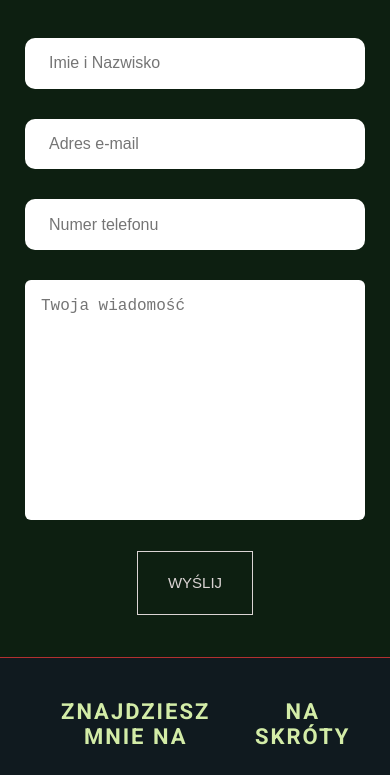
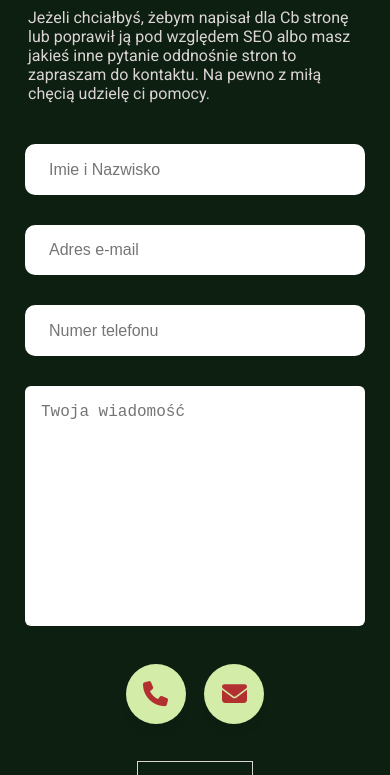
Before and after one commit to MrKacyk/Portfolio.Kacyk, a website: page kontakt.html in a window 390 px wide. Shown: the part 173-948 px from the top of the page. Drawn offline with Linux system fonts and the light colour scheme; some packages are replaced by stand-ins of ours; a web font is replaced by a local one.

Commit message:
dodawania nowej sekcji w kontakt

```diff
--- a/kontakt.html
+++ b/kontakt.html
@@ -53,6 +53,11 @@
         <section class="contact">
             <div class="wrapper">
                 <h2 class="contact__text">Wyśli Zapytanie</h2>
+                <div class="contact__boxes">
+                    <p class="contact__boxes-page">Jeżeli chciałbyś, żebym napisał dla Cb stronę lub poprawił ją pod
+                        względem SEO albo masz jakieś inne pytanie oddnośnie stron to zapraszam do kontaktu. Na pewno z
+                        miłą chęcią udzielę ci pomocy.</p>
+                </div>
                 <div class="contact__box">
                     <div class="contact__box-first">
                         <div class="labelDiv">
@@ -70,13 +75,30 @@
 
                     <div class="contact__box-second">
                         <div class="labelDiv">
-                            <textarea name="content"  rows="10" maxlength="10000"
+                            <textarea name="content" rows="10" maxlength="10000"
                                 placeholder="Twoja wiadomość"></textarea>
                         </div>
                     </div>
 
                 </div>
                 <div class="contact__box-third">
+                    <div class="space">
+
+                        <div class="wrapperr">
+                            <div class="button">
+                                <div class="icon">
+                                    <i class="fas fa-regular fa-phone"></i>
+                                </div>
+                                <span>730-249-416</span>
+                            </div>
+                            <div class="button">
+                                <div class="icon">
+                                    <i class="fas fa-regular fa-envelope"></i>
+                                </div>
+                                <span>patrolos994@gmail.com</span>
+                            </div>
+                        </div>
+                    </div>
                     <button class="btn">Wyślij</button>
                 </div>
             </div>
@@ -91,7 +113,8 @@
                     <div class="footer__boxe">
                         <h3 class="footer__box-title"> znajdziesz mnie na</h3>
                         <div class="footer__box-social">
-                            <a href="#" class="footer__box-link"><i class="fab fa-twitter-square"></i></a>
+                            <a href="https://github.com/MrKacyk" class="footer__box-link" target="_blank"><i
+                                    class="fab fa-brands fa-github"></i></a>
                             <a href="http://www.facebook.com/patryk.kacperek.1/" class="footer__box-link"
                                 target="_blank"><i class="fab fa-facebook-square"></i></a>
                             <a href="https://www.instagram.com/mrkacyk94/" class="footer__box-link" target="_blank"><i
--- a/src/sass/_colors.scss
+++ b/src/sass/_colors.scss
@@ -1,6 +1,6 @@
 $mainColors: #191A19;
 $textColor: #06090a;
-$text2Color: #D3ECA7;
+$text2Color: #d3eca7;
 $text3Color: #ff3737;
 $pure-white: #dbd4d4;
 $navColor: #0d1f11;
--- a/src/sass/_small.scss
+++ b/src/sass/_small.scss
@@ -201,6 +201,12 @@
                 bottom: 13%;
             }
         }
+		&__boxes {
+			padding: 0 2em;
+			&-page{
+				font-size: 1.6rem;
+			}
+		}
 		&__box {
 			flex-direction: column;
             justify-content: center;
@@ -217,7 +223,23 @@
                 }
             }
             &-third {
-                justify-content: center;
+				flex-direction: column;
+				padding: 0;
+				margin: 0;
+				.space {
+					flex-direction: column;
+					padding: 0;
+					margin: 0;
+					.wrapperr {
+						.button {
+							margin: 0.4em;
+						}
+					}
+				}
+
+				button {
+					margin: 1.7em 0;
+				}
             }
 		}
 
--- a/src/sass/style.scss
+++ b/src/sass/style.scss
@@ -504,7 +504,7 @@ h3 {
 	border-radius: 15px;
 	background: rgba(255, 255, 255, 0);
 	border: none;
-	transition: all .5s, opacity .5s, visible .5s;
+	transition: all 0.5s, opacity 0.5s, visible 0.5s;
 	cursor: pointer;
 	opacity: 0;
 	visibility: hidden;
@@ -531,7 +531,6 @@ h3 {
 	}
 }
 
-
 .active {
 	opacity: 1;
 	visibility: visible;
@@ -553,6 +552,16 @@ h3 {
 			left: 47%;
 			bottom: 15%;
 			border-bottom: 1px solid $text2Color;
+		}
+	}
+	&__boxes {
+		display: flex;
+		justify-content: center;
+		margin-top: 0.8em;
+		&-page {
+			font-size: 2.1rem;
+			color: $pure-white;
+			width: 56vh;
 		}
 	}
 	&__box {
@@ -594,9 +603,72 @@ h3 {
 		}
 		&-third {
 			display: flex;
-			justify-content: flex-end;
+			justify-content: space-between;
 			align-items: center;
 			padding: 0 0 3em 0;
+
+			.space {
+				display: flex;
+				font-size: 1.8rem;
+				.wrapperr {
+					.button {
+						display: inline-block;
+						height: 60px;
+						width: 60px;
+						margin: 0 0.7em;
+						overflow: hidden;
+						background: $text2Color;
+						border-radius: 50px;
+						cursor: pointer;
+						box-shadow: 0px 10px 10px rgba(0, 0, 0, 0.02);
+						transition: all 0.3s ease-out;
+						span {
+							font-size: 2rem;
+							font-weight: 500;
+							line-height: 60px;
+							margin-left: 0.5em;
+							transition: all 0.5s ease-out;
+						}
+						&:hover:nth-child(1) {
+							width: 200px;
+						}
+						&:hover:nth-child(2) {
+							width: 310px;
+						}
+						&:hover .icon i {
+							color: #fff;
+						}
+						.icon {
+							display: inline-block;
+							height: 60px;
+							width: 60px;
+							text-align: center;
+							border-radius: 50px;
+							box-sizing: border-box;
+							line-height: 60px;
+							transition: all 0.5s ease-out;
+							color: $lineBorderColor;
+							i {
+								font-size: 2.5rem;
+								line-height: 60px;
+								transition: all 0.5s ease-out;
+							}
+						}
+						&:nth-child(1):hover .icon {
+							background: $lineBorderColor;
+						}
+						&:nth-child(2):hover .icon {
+							background: $lineBorderColor;
+						}
+						&:nth-child(1) span {
+							color: $lineBorderColor;
+						}
+						&:nth-child(2) span {
+							color: $lineBorderColor;
+						}
+					}
+				}
+			}
 
 			button {
 				padding: 1.5em 2em;
```
Also changed, not shown: index.html (+1 -1 lines), dist/css/style.mix.css, src/img/icons/mail.svg (added), src/img/icons/phone.svg (added).
